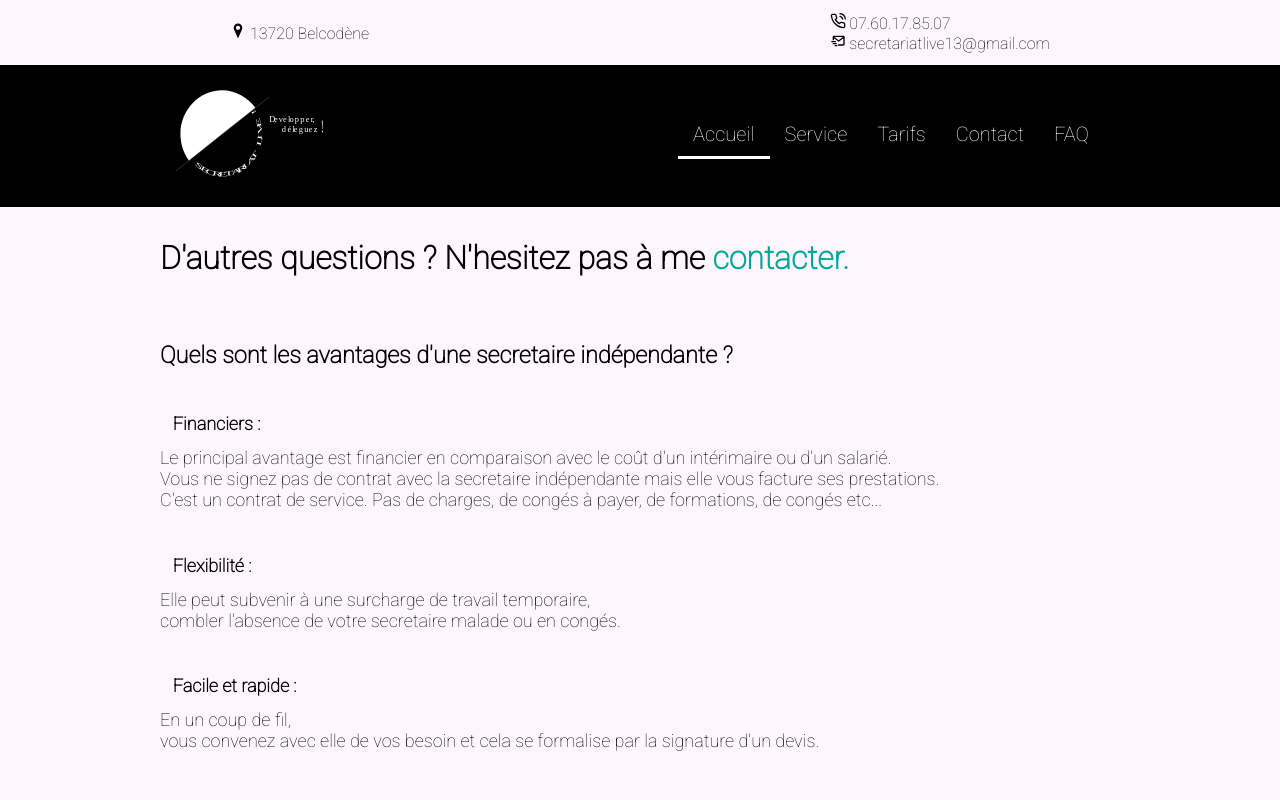
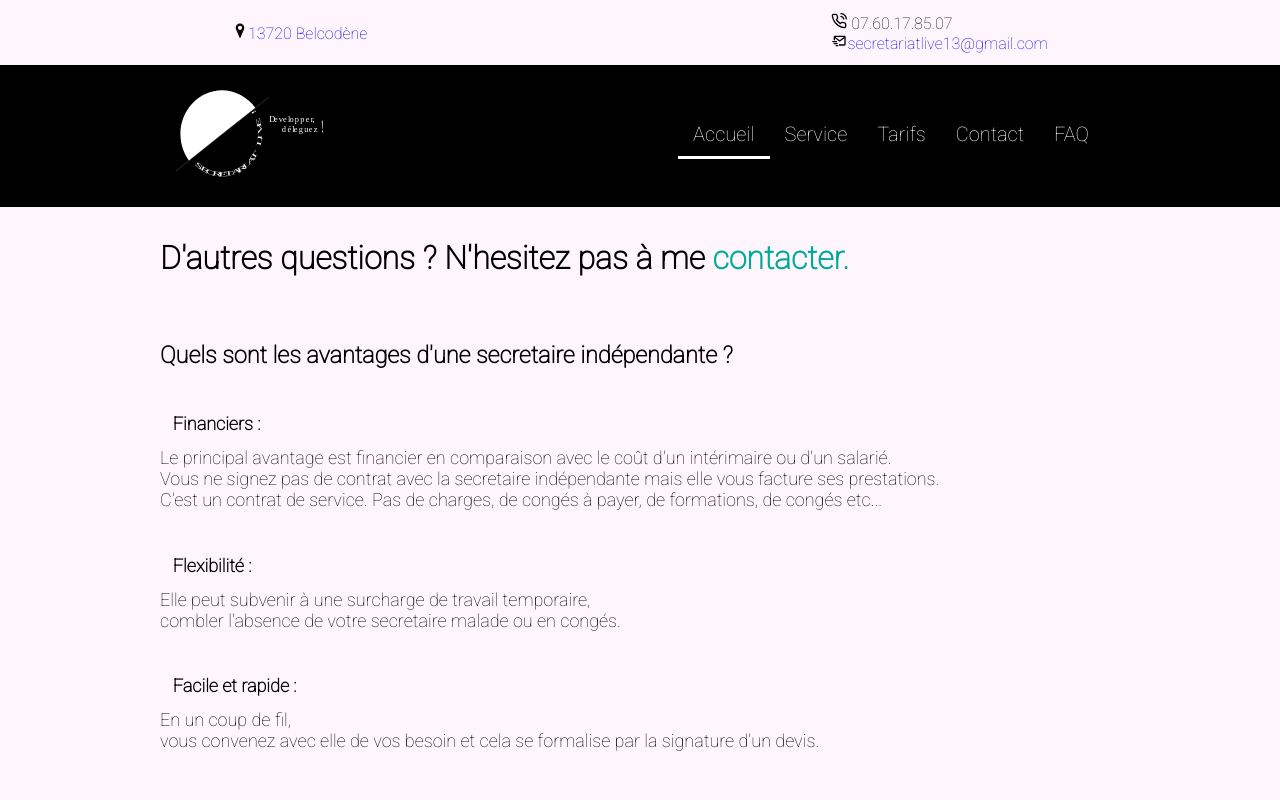
Before and after one commit to Truffenoire/SecretariatLive, a React (Create React App) app: page /FAQ in a window 1280 px wide. Shown: the top 800 px of the page. Built offline with nearby package versions, Linux system fonts and the light colour scheme.

Commit message:
modif url

```diff
--- a/src/components/BannerTop/BannerTop.jsx
+++ b/src/components/BannerTop/BannerTop.jsx
@@ -2,6 +2,7 @@ import React from 'react';
 import { FiPhoneCall } from "react-icons/fi";
 import { BiMailSend } from "react-icons/bi";
 import { GiPositionMarker } from "react-icons/gi";
+import { Link } from 'react-router-dom';
 
 
 
@@ -10,10 +11,10 @@ const BannerTop = () => {
 
     return (
         <div className='bannerTop'>
-            <div className='position'><GiPositionMarker /> 13720 Belcodène</div>
+            <div className='position'><GiPositionMarker /><a target='_blank' href='https://www.google.fr/maps/place/Belcod%C3%A8ne/@43.4230798,5.5670526,14z/data=!3m1!4b1!4m5!3m4!1s0x12c9998b71d4616d:0x40819a5fd9704c0!8m2!3d43.424839!4d5.586635'>13720 Belcodène</a> </div>
             <ul>
                 <li><FiPhoneCall /> 07.60.17.85.07</li>
-                <li><BiMailSend /> secretariatlive13@gmail.com</li>
+                <li><BiMailSend /><Link to={'/contact'}>secretariatlive13@gmail.com</Link></li>
             </ul>
 
         </div>
--- a/src/components/Header/Header.jsx
+++ b/src/components/Header/Header.jsx
@@ -63,6 +63,11 @@ const Header = ( {accueil, setAccueil, service, setService, tarifs, setTarifs, c
     const handleClose = (e) => {
         setSousMenu(0)
     }
+    // const handleUrl = (e) => {
+        let url = window.location.href
+        const location = url.split('/')
+        console.log(location[3]);
+    // }
 
     return (
         <div className='header'>
@@ -72,7 +77,7 @@ const Header = ( {accueil, setAccueil, service, setService, tarifs, setTarifs, c
             <nav className='navBar' >
                 <ul>
                     <Link className={accueil}  onClick={handleAccueil} to={"/SecretariatLive"}>Accueil</Link>
-                    <Link className={service} onMouseLeave={handleServiceLeave} onMouseEnter={handleService} to={"/SecretariatLive"}>Service</Link>
+                    <Link className={service} onMouseLeave={handleServiceLeave} onMouseEnter={handleService} to={location[3]}>Service</Link>
                     {sousMenu === 1 ?
                         <div onMouseLeave={handleClose} className='sousMenu'>
                             <Link onMouseLeave={handleServiceLeave} onMouseEnter={handleService} onClick={handleClose} to={"/entreprises"}>Entreprises</Link>
--- a/src/styles/_FAQ.scss
+++ b/src/styles/_FAQ.scss
@@ -45,7 +45,7 @@
     .facturation{
         margin: 1rem;
         .titleClick{
-            width: max-content;
+            // width: max-content;
             margin: 1rem;
             &:hover{
                 text-decoration: underline;
--- a/src/styles/_bannerTop.scss
+++ b/src/styles/_bannerTop.scss
@@ -3,18 +3,23 @@
     justify-content: space-around;
     align-items: center;
     height: 65px;
+    a{
+        text-decoration: none;
+    }
     ul{
         list-style-type: none;
     }
 
 }
-@media (max-width:320px) {
+@media screen and (min-width:300px) and (max-width:375px){
     .bannerTop{
         .position{
             font-size: 14px;
         }
         ul{
             font-size: 14px;
+            flex-grow: 1;
+            text-align: end;
         }
     }
 }
```
